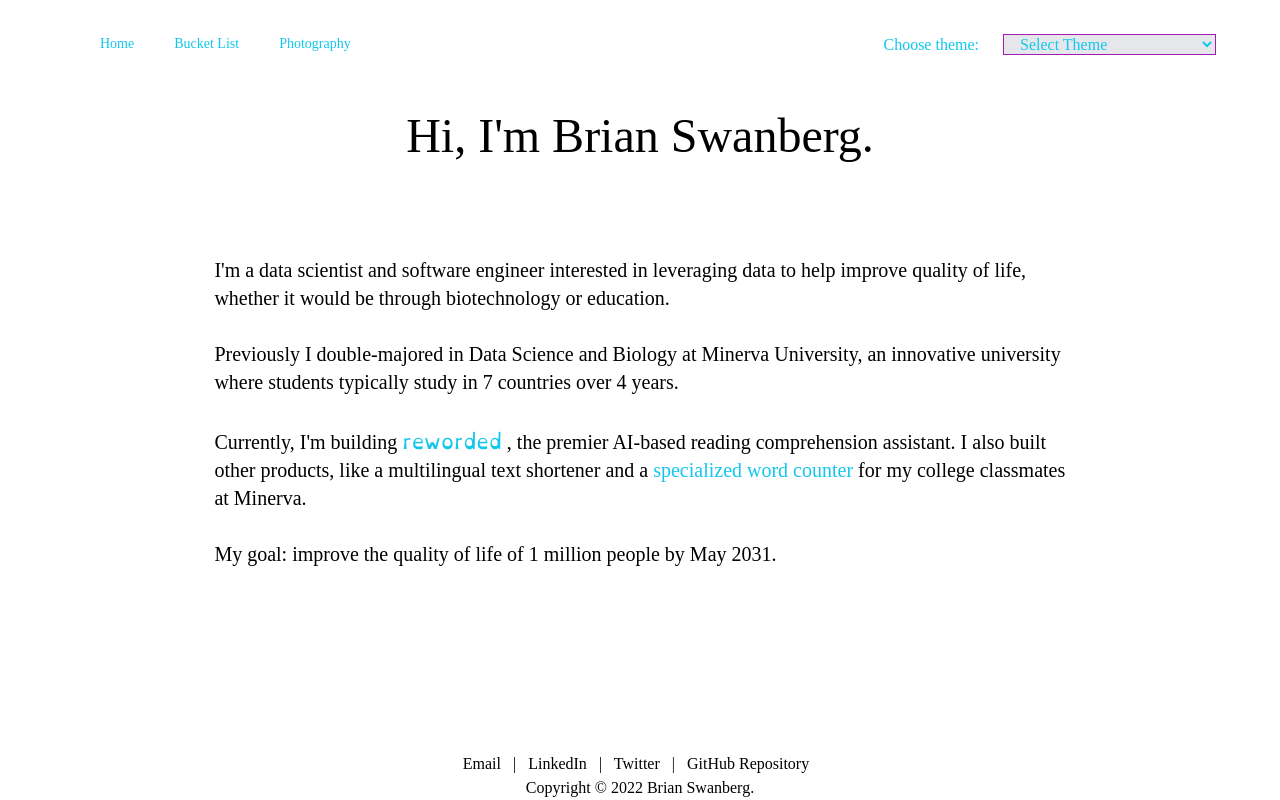
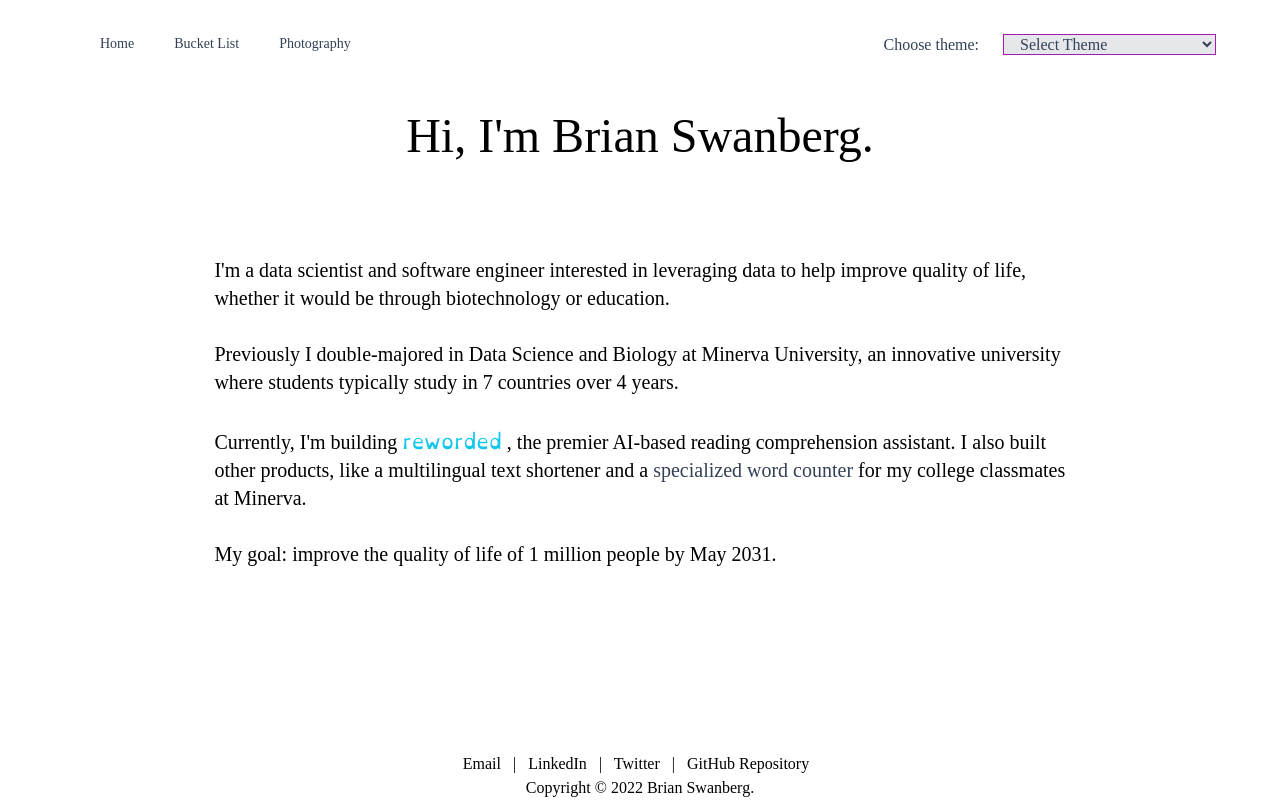
Before and after one commit to brianreworded/brian-portfolio, a Next.js app: page / in a window 1280 px wide. Built offline with nearby package versions, Linux system fonts and the light colour scheme.

Commit message:
Update globals.css

```diff
--- a/styles/globals.css
+++ b/styles/globals.css
@@ -25,7 +25,7 @@ body {
   --textbox-background: theme("colors.slate.300");
 
   --fonting: black;
-  --fontingsecondary: theme("colors.reworded");
+  --fontingsecondary: theme("colors.slate.700");
 
   --accent-dark: theme("colors.fuchsia.700");
   --accent-medium: theme("colors.fuchsia.700");
```
